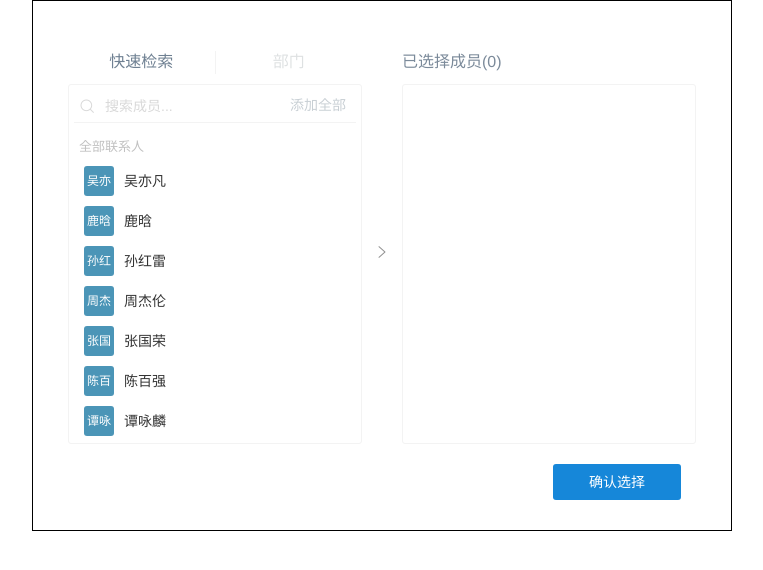
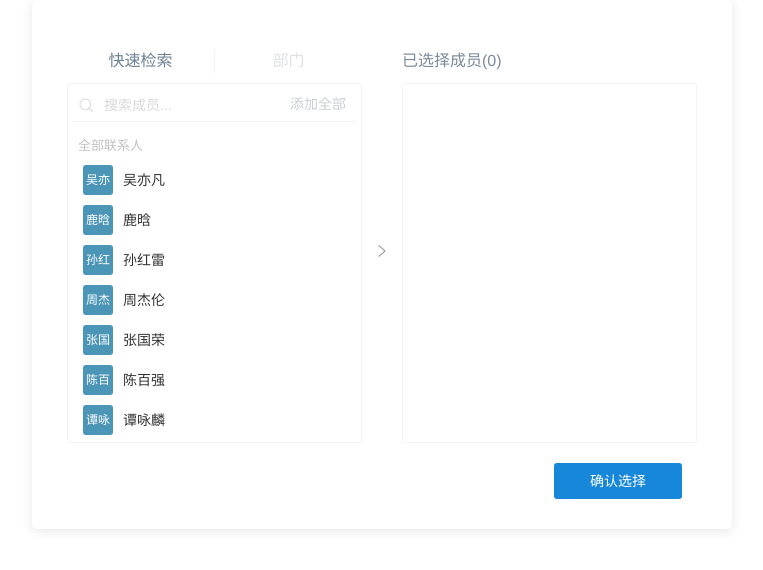
Before and after one commit to Lxs-main/er-ui, a Vue app: page / in a window 1280 px wide. Shown: the top 570 px of the page, without its empty margins (258-1021 px from the left). Built offline with nearby package versions, Linux system fonts and the light colour scheme.

Commit message:
修改选人控件边框样式为阴影边框

```diff
--- a/package.json
+++ b/package.json
@@ -1,6 +1,6 @@
 {
   "name": "rdilemma-ui",
-  "version": "0.1.2",
+  "version": "0.1.4",
   "private": false,
   "main": "dist/rdilemma-ui.umd.min.js",
   "author": {
--- a/packages/checkPerson.vue
+++ b/packages/checkPerson.vue
@@ -1,6 +1,6 @@
 <template>
   <div id="DeptSelEmp">
-    <div class="select-member-area" style="margin: 0 auto;padding-bottom: 30px">
+    <div class="select-member-area" style="margin: 0 auto;padding-bottom: 30px;box-shadow: 0 2px 12px 0 rgba(0, 0, 0, 0.1);border-radius: 5px;border: 0;">
       <div class="row select-member-panel">
         <div class="member-all">
           <div class="member-panel-header">
```
Also changed, not shown: 1 other file (tests, documents, lock files or other folders).
